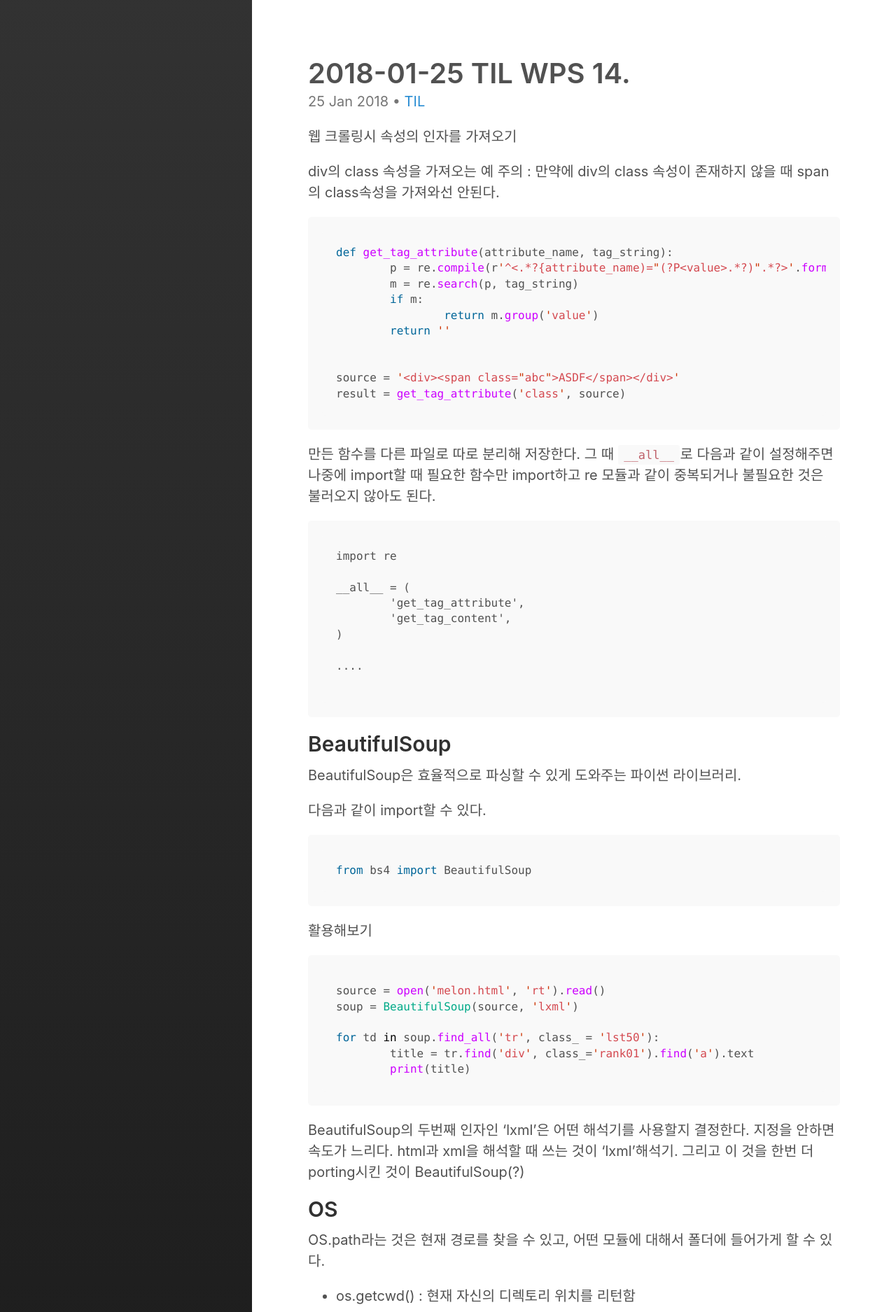
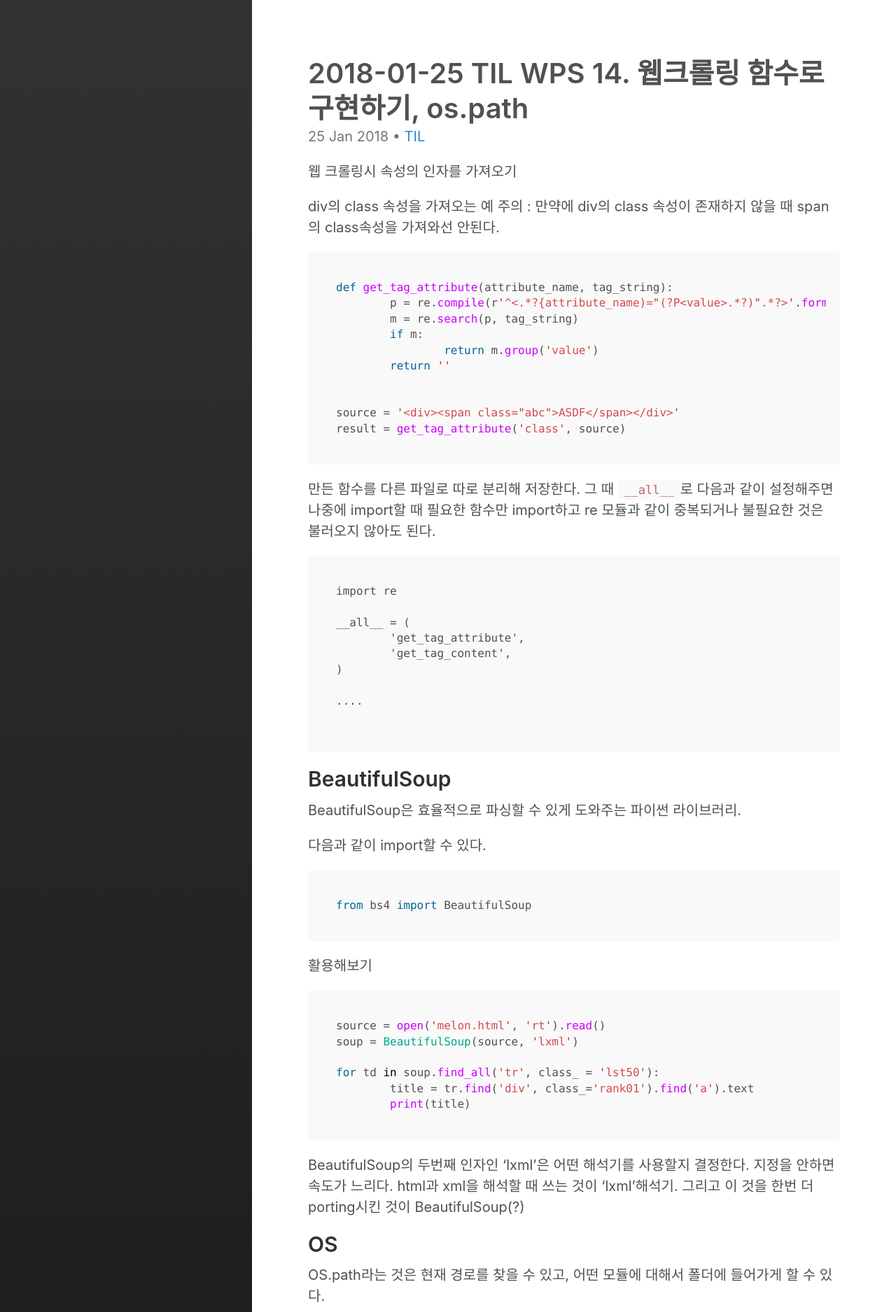
Before and after one commit to Chrisaor/chrisaor.github.com, a Jekyll site: the page built from _posts/TIL/2018-01-25-TIL.md, in a window 1280 px wide. Shown: the top 1875 px of the page at 70% size. Built offline with Jekyll 4.4.1, drawn with Linux system fonts in a browser that asks for light colours; some of the changed text lies outside the part shown.

````diff
--- a/_posts/TIL/2018-01-25-TIL.md
+++ b/_posts/TIL/2018-01-25-TIL.md
@@ -1,6 +1,6 @@
 ---
 layout: post
-title:  "2018-01-25 TIL WPS 14."
+title:  "2018-01-25 TIL WPS 14. 웹크롤링 함수로 구현하기, os.path"
 date:   2018-01-25 11:30:00 +0900
 categories: TIL
 ---
@@ -96,3 +96,10 @@ path_data_dir = os.path.join(root_dir, 'data')
 ```
 
 - os.makedirs(path_data_dir, exist_ok=True) : 해당 디렉토리에 폴더를 만듦. exist_ok옵션을 True로 설정해두면 폴더가 존재할 시 에러가 나지 않고 넘어감.
+
+
+## HOMEWORK
+
+멜론 차트 순위의 곡들 상세정보 긁어오기.
+
+순위에 있는 곡들의 song_ID를 찾아 상세내용이 들어있는 url을 타고들어가면됨.
````
